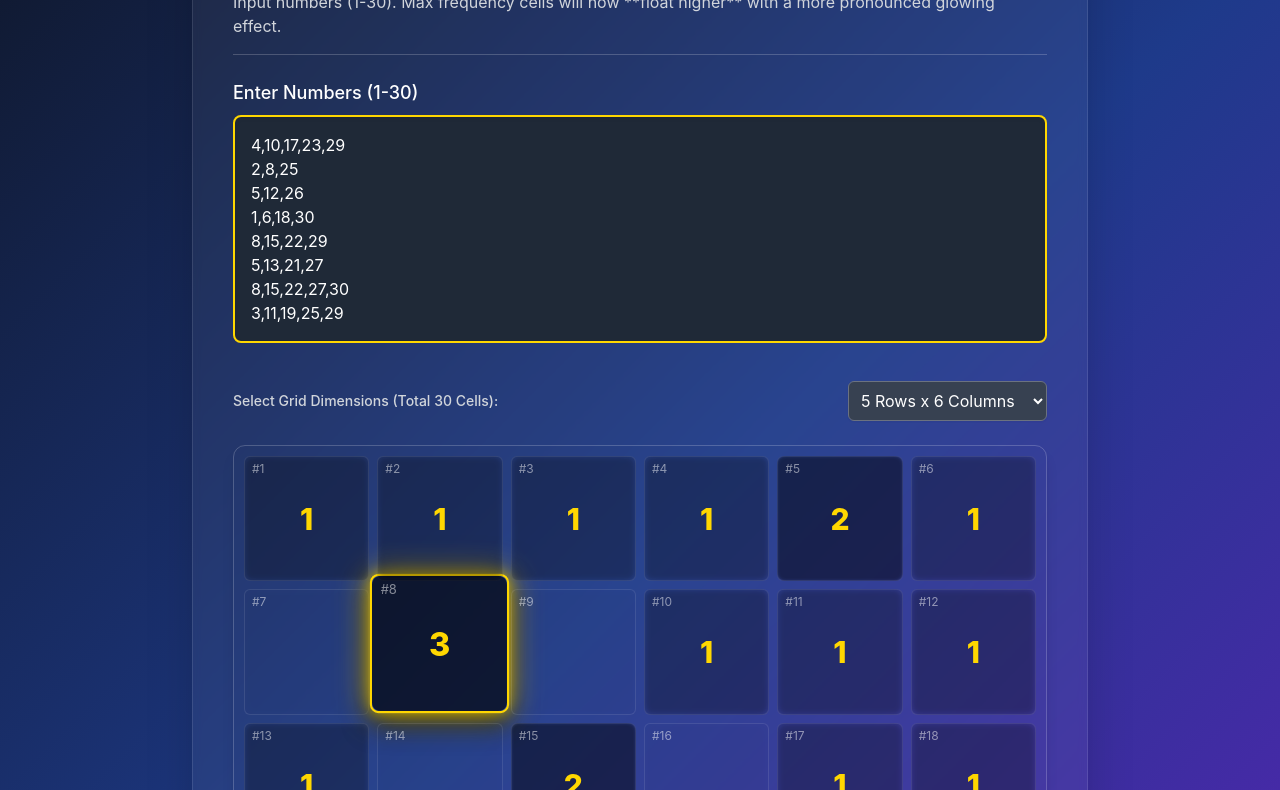
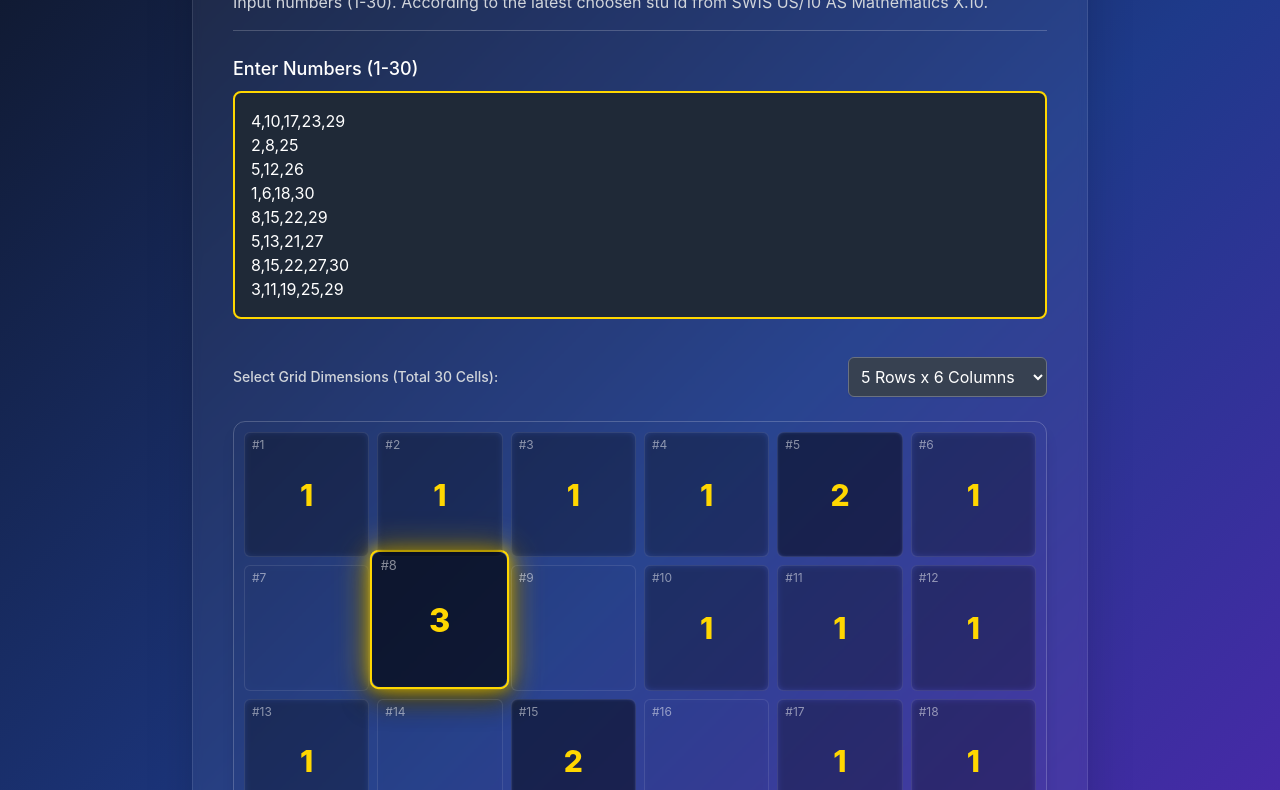
Before and after one commit to NyatsukHy/DataAnaly-AsXRnA, a plain HTML site: page index.html in a window 1280 px wide. Shown: the part 131-921 px from the top of the page. Drawn offline with nearby package versions, Linux system fonts and the light colour scheme.

Commit message:
Update index.html

```diff
--- a/index.html
+++ b/index.html
@@ -87,7 +87,7 @@
             Dynamic Frequency Visualization (1-30)
         </h1>
         <p class="text-gray-300 mb-6 border-b border-white/20 pb-4">
-            Input numbers (1-30). Max frequency cells will now **float higher** with a more pronounced glowing effect.
+            Input numbers (1-30). According to the latest choosen stu id from SWIS US/10 AS Mathematics X.10.
         </p>
 
         <!-- Input Area --><div class="mb-8">
```
